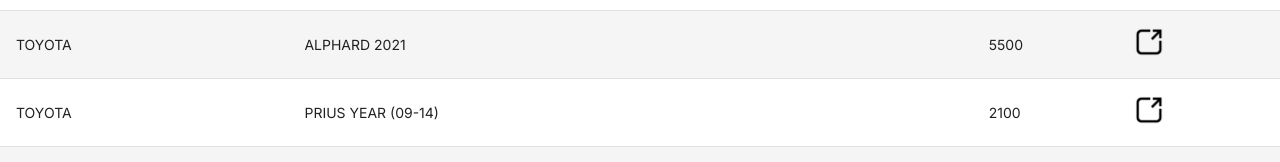
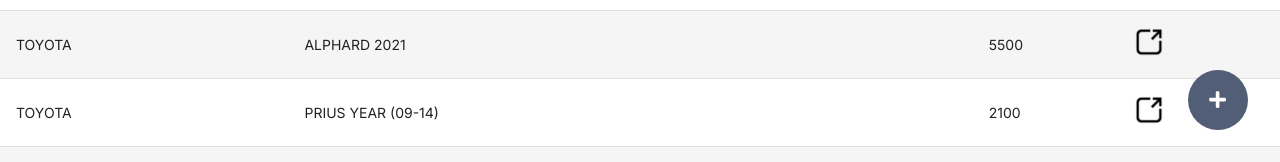
Before and after one commit to danyouknowme/CarRental-UI, a React (Create React App) app: page / in a window 1280 px wide. Shown: the part 638-800 px from the top of the page. Built offline with nearby package versions, Linux system fonts and the light colour scheme.

Commit message:
Create add button component

```diff
--- /dev/null
+++ b/src/components/AddButton/AddButton.tsx
@@ -0,0 +1,13 @@
+import React from "react";
+import { FaPlus } from "react-icons/fa";
+import "./add-button.scss";
+
+const AddButton = () => {
+	return (
+		<div className="add_button__container">
+			<FaPlus />
+		</div>
+	);
+};
+
+export default AddButton;
--- /dev/null
+++ b/src/components/AddButton/add-button.scss
@@ -0,0 +1,25 @@
+$darkblue: #525E75;
+
+.add_button__container {
+  position: fixed;
+  width: 60px;
+  height: 60px;
+  background-color: $darkblue;
+  color: white;
+  bottom: 2rem;
+  right: 2rem;
+  border-radius: 50%;
+  display: flex;
+  align-items: center;
+  justify-content: center;
+  cursor: pointer;
+  transition: all 0.2s;
+
+  &:hover{
+    transform: scale(1.1);
+  }
+
+  svg {
+    font-size: 1.2rem;
+  }
+}
--- a/src/components/index.ts
+++ b/src/components/index.ts
@@ -3,3 +3,4 @@
 export { default as Card } from "./Card/Card";
 export { default as Accordion } from "./Accordion/Accordion";
 export { default as Table } from "./Table/Table";
+export { default as AddButton } from "./AddButton/AddButton";
--- a/src/pages/Home/Home.tsx
+++ b/src/pages/Home/Home.tsx
@@ -1,5 +1,5 @@
 import React, { useState, useEffect } from "react";
-import { Navbar, FilteredBrand, Table } from "../../components";
+import { Navbar, FilteredBrand, Table, AddButton } from "../../components";
 import { ICar } from "../../types";
 import cars from "../../data/cars.json";
 import "./home.scss";
@@ -26,6 +26,7 @@
 				<div className="table__container">
 					<Table carsData={carsData} />
 				</div>
+				<AddButton />
 			</div>
 		</>
 	);
```
